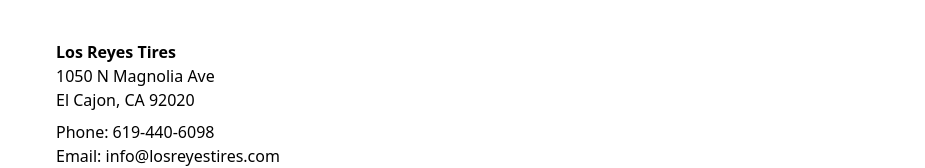
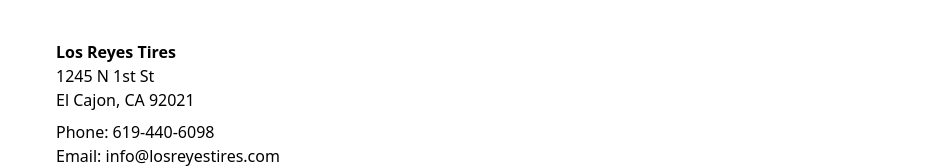
Before and after one commit to DRKM-001/losreyestires-online, a Next.js app: page /warranty in a window 1280 px wide. Shown: the part 4301-4469 px from the top of the page, without its empty margins (176-1101 px from the left). Built offline with nearby package versions, Linux system fonts and the light colour scheme.

Commit message:
Update shop address to correct location
- Change address from 1050 N Magnolia Ave to 1245 N 1st St
- Update zip code from 92020 to 92021
- Apply corrections across privacy, terms, warranty, and careers pages

Co-Authored-By: Warp <agent@warp.dev>

```diff
--- a/src/app/careers/page.tsx
+++ b/src/app/careers/page.tsx
@@ -178,7 +178,7 @@
                     <a href="tel:619-440-6098" className="text-primary hover:underline font-semibold">
                       619-440-6098
                     </a>{' '}
-                    or stop by our location at 1050 N Magnolia Ave, El Cajon, CA 92020.
+                    or stop by our location at 1245 N 1st St, El Cajon, CA 92021.
                   </p>
                 </div>
 
--- a/src/app/privacy/page.tsx
+++ b/src/app/privacy/page.tsx
@@ -149,8 +149,8 @@
           <p>If you have questions about this Privacy Policy, please contact us:</p>
           <div className="bg-muted p-6 rounded-lg mt-4">
             <p className="font-semibold">Los Reyes Tires</p>
-            <p>1050 N Magnolia Ave</p>
-            <p>El Cajon, CA 92020</p>
+            <p>1245 N 1st St</p>
+            <p>El Cajon, CA 92021</p>
             <p className="mt-2">
               Phone: <a href="tel:619-440-6098" className="text-primary hover:underline">619-440-6098</a>
             </p>
--- a/src/app/terms/page.tsx
+++ b/src/app/terms/page.tsx
@@ -249,8 +249,8 @@
           <p>If you have questions about these Terms of Service, please contact us:</p>
           <div className="bg-muted p-6 rounded-lg mt-4">
             <p className="font-semibold">Los Reyes Tires</p>
-            <p>1050 N Magnolia Ave</p>
-            <p>El Cajon, CA 92020</p>
+            <p>1245 N 1st St</p>
+            <p>El Cajon, CA 92021</p>
             <p className="mt-2">
               Phone: <a href="tel:619-440-6098" className="text-primary hover:underline">619-440-6098</a>
             </p>
--- a/src/app/warranty/page.tsx
+++ b/src/app/warranty/page.tsx
@@ -139,8 +139,8 @@
           <div className="bg-muted p-6 rounded-lg mt-4">
             <ol className="list-decimal pl-6 space-y-3">
               <li>
-                <strong>Visit Our Location:</strong> Bring your vehicle to Los Reyes Tires at 1050 N Magnolia Ave,
-                El Cajon, CA 92020
+                <strong>Visit Our Location:</strong> Bring your vehicle to Los Reyes Tires at 1245 N 1st St,
+                El Cajon, CA 92021
               </li>
               <li>
                 <strong>Bring Documentation:</strong> Original purchase receipt and vehicle information
@@ -232,8 +232,8 @@
           <p>For warranty claims or questions, visit us or contact:</p>
           <div className="bg-muted p-6 rounded-lg mt-4">
             <p className="font-semibold">Los Reyes Tires</p>
-            <p>1050 N Magnolia Ave</p>
-            <p>El Cajon, CA 92020</p>
+            <p>1245 N 1st St</p>
+            <p>El Cajon, CA 92021</p>
             <p className="mt-2">
               Phone: <a href="tel:619-440-6098" className="text-primary hover:underline">619-440-6098</a>
             </p>
```
